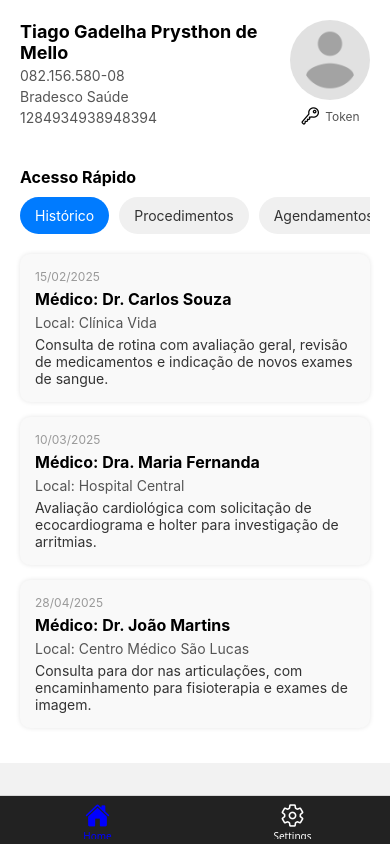
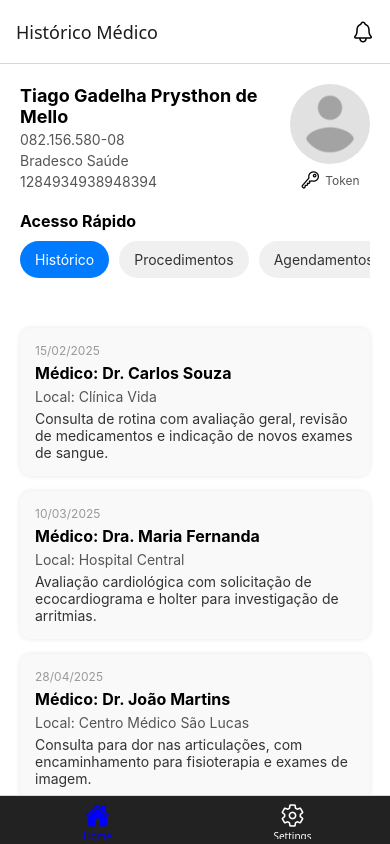
Before and after one commit to Prysthon/medData, a React Native app in the folder mobile-app/: screen /Main in a window 390 px wide. Built offline with nearby package versions, Linux system fonts and the light colour scheme.

Commit message:
fix: header off Home pages

```diff
--- a/mobile-app/navigation/TabNavigator.js
+++ b/mobile-app/navigation/TabNavigator.js
@@ -1,6 +1,8 @@
 import React from 'react';
 import { createBottomTabNavigator } from '@react-navigation/bottom-tabs';
 import { Ionicons } from '@expo/vector-icons';
+
+import { TouchableOpacity } from 'react-native';
 
 // Importa as telas
 import HomeScreen from '../screens/HomeScreen';
@@ -29,7 +31,20 @@ const TabNavigator = () => {
         },
       })}
     >
-      <Tab.Screen name="Home" component={HomeScreen} />
+      <Tab.Screen
+        name="Home"
+        component={HomeScreen}
+        options={{
+          headerShown: true,
+          headerTitle: 'Histórico Médico',
+          headerLeft: () => null,
+          headerRight: () => (
+            <TouchableOpacity style={{ marginRight: 15 }} onPress={() => { console.log('Notificações clicadas'); }}>
+              <Ionicons name="notifications-outline" size={24} color="black" />
+            </TouchableOpacity>
+          ),
+        }}
+      />
       <Tab.Screen name="Settings" component={Settings} />
     </Tab.Navigator>
   );
--- a/mobile-app/screens/HomeScreen.js
+++ b/mobile-app/screens/HomeScreen.js
@@ -9,8 +9,9 @@ const HomeScreen = () => {
   const selectedItem = quickAccessItems.find((item) => item.key === selectedAccess);
 
   return (
-    <ScrollView contentContainerStyle={styles.container}>
-      {/* Área de Informações do Paciente */}
+    <View style={styles.container}>
+      {/* Cabeçalho fixo: Informações do paciente e Acesso Rápido */}
+      <View style={styles.headerContainer}>
         <View style={styles.profileContainer}>
           <View style={styles.infoContainer}>
             <Text style={styles.name}>Tiago Gadelha Prysthon de Mello</Text>
@@ -30,13 +31,12 @@ const HomeScreen = () => {
           </View>
         </View>
 
-      {/* Área de Acesso Rápido */}
         <View style={styles.quickAccessSection}>
           <Text style={styles.quickAccessTitle}>Acesso Rápido</Text>
           <ScrollView
             horizontal
             showsHorizontalScrollIndicator={false}
-          style={styles.quickAccessScroll}
+            contentContainerStyle={styles.quickAccessScroll}
           >
             {quickAccessItems.map((item) => (
               <TouchableOpacity
@@ -58,7 +58,11 @@ const HomeScreen = () => {
               </TouchableOpacity>
             ))}
           </ScrollView>
-        <View style={styles.cardsContainer}>
+        </View>
+      </View>
+
+      {/* Área rolável: Cards (conteúdo do mock) */}
+      <ScrollView style={styles.cardsScroll} contentContainerStyle={styles.cardsContainer}>
         {selectedItem?.cards.map((card) => (
           <View style={styles.card} key={card.id}>
             <Text style={styles.cardDate}>{card.date}</Text>
@@ -71,9 +75,8 @@ const HomeScreen = () => {
             <Text style={styles.cardDescription}>{card.description}</Text>
           </View>
         ))}
+      </ScrollView>
     </View>
-      </View>
-    </ScrollView>
   );
 };
 
@@ -81,6 +84,11 @@ export default HomeScreen;
 
 const styles = StyleSheet.create({
   container: {
+    flex: 1,
+    backgroundColor: '#fff',
+  },
+  headerContainer: {
+    // Área fixa para o header (perfil e acesso rápido)
     padding: 20,
     backgroundColor: '#fff',
   },
@@ -122,7 +130,8 @@ const styles = StyleSheet.create({
     color: '#555',
   },
   quickAccessSection: {
-    marginTop: 20,
+    // Pode incluir marginBottom para espaçamento entre header e cards
+    marginBottom: 10,
   },
   quickAccessTitle: {
     fontSize: 16,
@@ -149,8 +158,12 @@ const styles = StyleSheet.create({
   quickAccessItemTextSelected: {
     color: '#fff',
   },
+  cardsScroll: {
+    flex: 1, // Ocupa o restante da tela
+  },
   cardsContainer: {
-    marginTop: 20,
+    padding: 20,
+    backgroundColor: '#fff',
   },
   card: {
     backgroundColor: '#f9f9f9',
```
Lines whose indentation alone changed are shown as unchanged.
